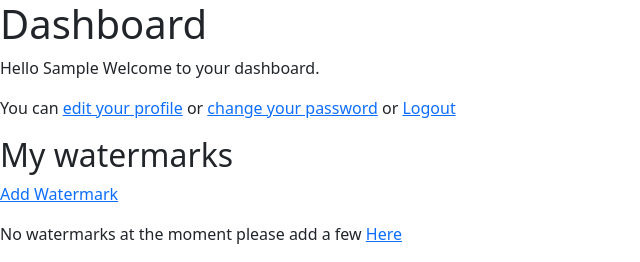
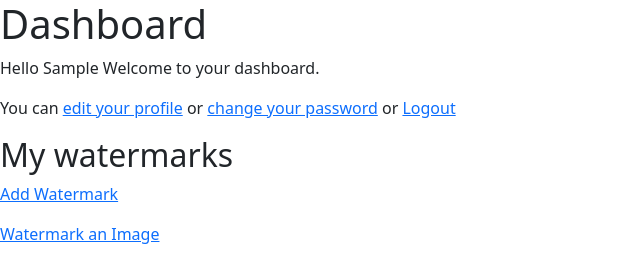
Before and after one commit to antonnifo/Django-watermark, a Django app: page /account/dashboard/ in a window 1280 px wide. Shown: the top 262 px of the page, without its empty margins (0-640 px from the left). Run offline with Django 4.2, Linux system fonts and the light colour scheme; the visitor is signed in with stand-in values (Sample User, id 1); parts of the project's set-up code (start-up, migrations or seed data) failed here and were passed over.

Commit message:
add link to upload image

```diff
--- a/human/templates/human/dashboard.html
+++ b/human/templates/human/dashboard.html
@@ -1,5 +1,6 @@
 {% extends "base.html" %}
-{% load static watermark %}
+{% load static %}
+{% load watermark %}
 {% block title %}Dashboard{% endblock %}
 
 {% block content %}
@@ -11,6 +12,7 @@
 
     <h2>My watermarks </h2>
     <p> <a href="{% url "images:add_watermark" %}">Add Watermark</a></p>
+    <p> <a href="{% url "images:add_image" %}">Watermark an Image</a></p>
     <table class="table">
     <thead>
         <tr>
```
